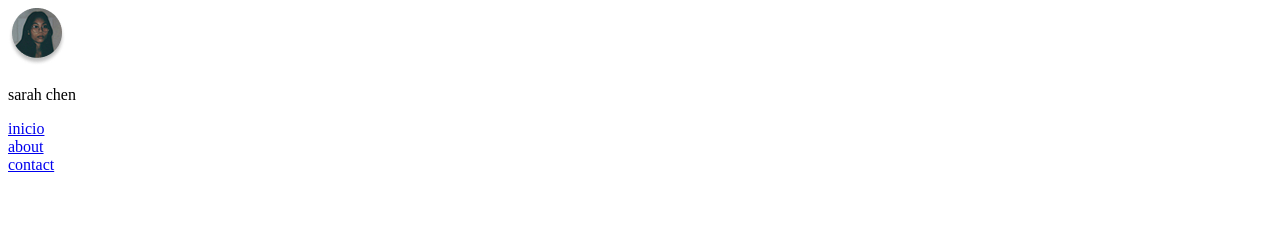
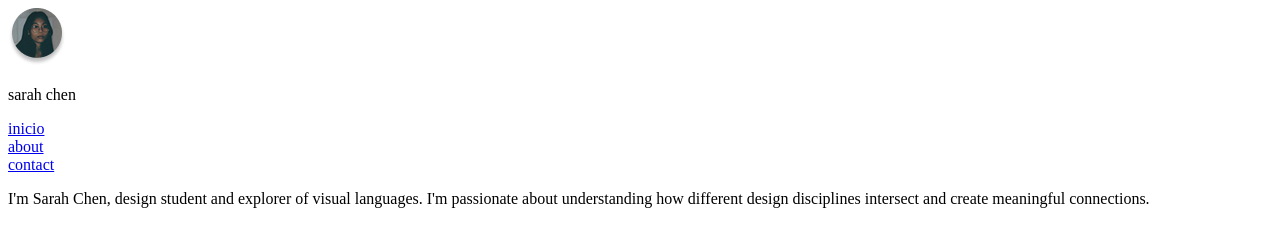
Before and after one commit to LautaroBrailovsky/WebPersonal, a plain HTML site: page index.html in a window 1280 px wide. Drawn offline with Linux system fonts and the light colour scheme.

Commit message:
siguiendo desarrollo web

```diff
--- a/index.html
+++ b/index.html
@@ -6,13 +6,18 @@
 
 </head>
 
-<header>
+<nav>
     <div>
         <a href="index.html"><img src="./assets/fotoicono.png" alt="Logo de mi web personal"></a>
         <p> sarah chen</p>
-    </header>
+    </div>
     <div><a href="index.html"> inicio </a></div> <div> <a href="about.html"> about </a></div> <div><a href="contact.html"> contact</a></div>
-    </div>
+</nav>
+<header>
+   <div> <p>I'm Sarah Chen, design student and explorer of visual languages.
+         I'm passionate about understanding how different design disciplines intersect and create meaningful connections.
+</p>
+   </div>
 </header>
 <body>
 <article
```
